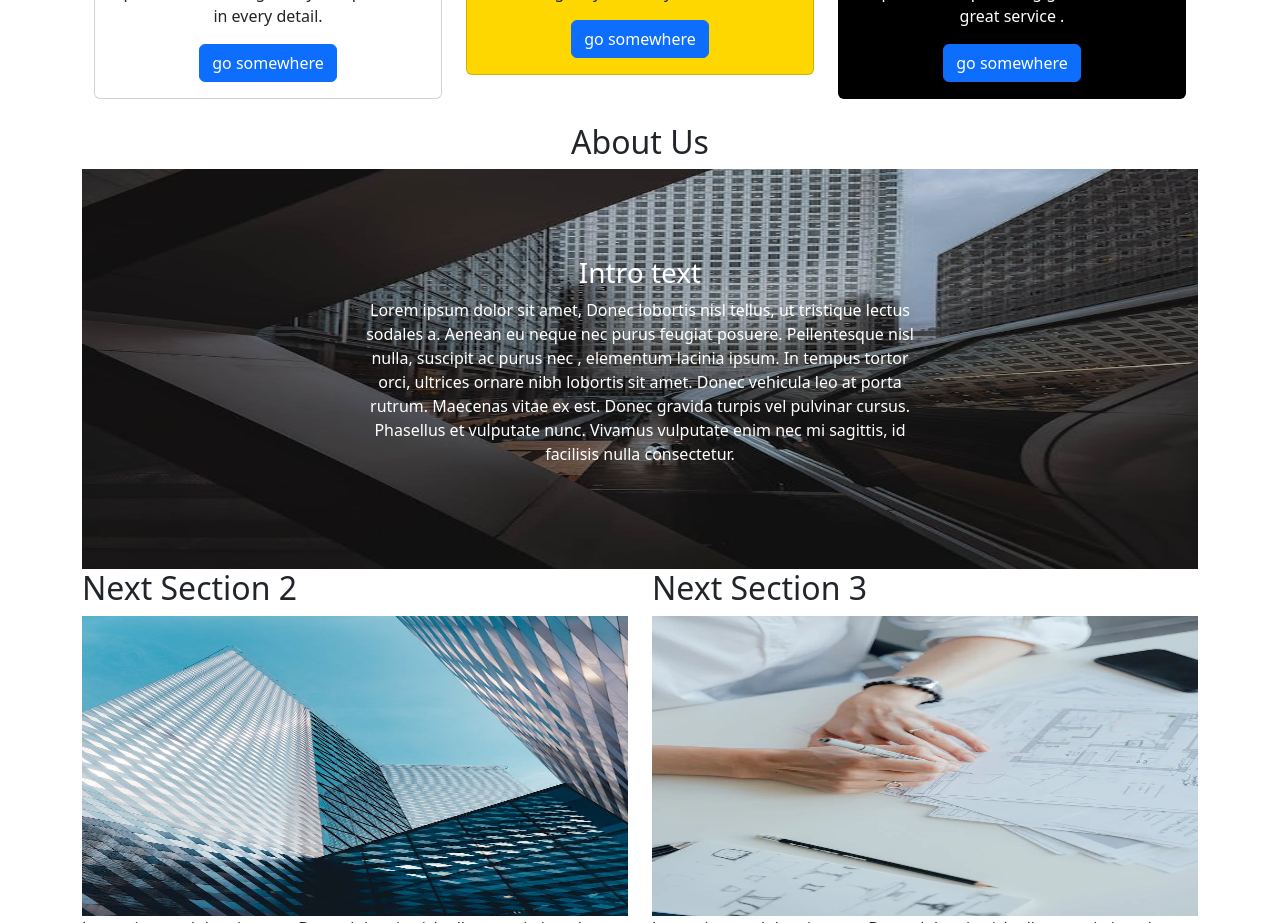
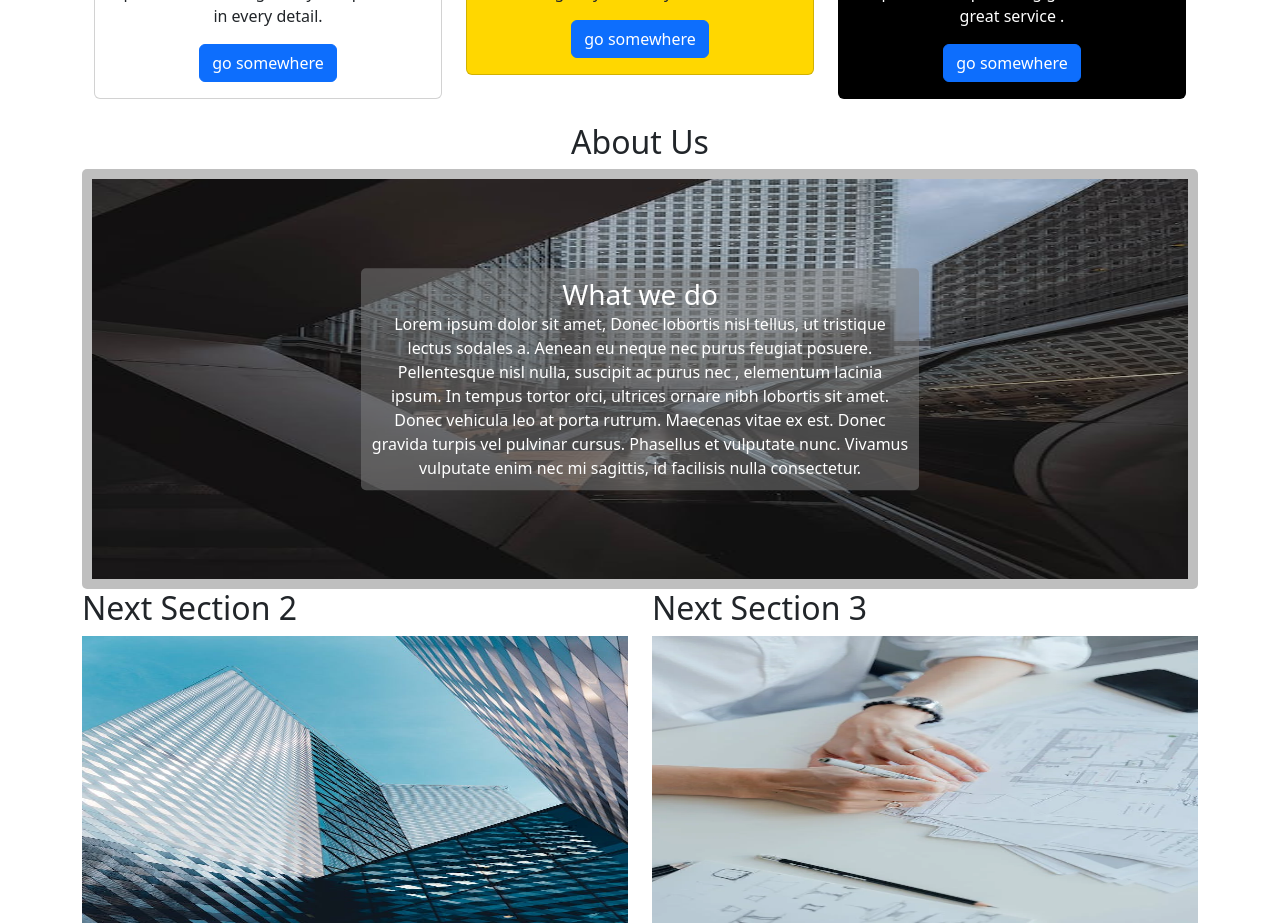
Before and after one commit to dkzanz1/The-Aldgate-Project-main, a React (Create React App) app: page / in a window 1280 px wide. Shown: the part 1280-2203 px from the top of the page. Built offline with nearby package versions, Linux system fonts and the light colour scheme.

Commit message:
added text background

```diff
--- a/src/App.js
+++ b/src/App.js
@@ -1,6 +1,6 @@
 
 import React from "react";
-import {Container, Row, Col, Image} from 'react-bootstrap';
+import { Container, Row, Col } from 'react-bootstrap';
 import NavBar from './components/Navbar';
 import TextMaker from './components/lorem-ipsum';
 import Footer from './components/Footer';
@@ -8,7 +8,7 @@ import HeroSection from './components/HeroSection';
 import CreateCard from "./components/card";
 import Section from './components/Section';
 import MakeContact from './components/makeContact';
-
+import AboutUs from './components/Aboutussection';
 
 function App() {
   return (
@@ -26,24 +26,7 @@ function App() {
 
 
 
-            <Row >
-              <Col>
-                <h2 className="text-center">About Us</h2>
-                <div className=" position-relative text-center">
-                    <Image src="../images/building-in-london.jpeg"
-                    className="column"
-                    alt=""
-                    height="400px"
-                    width="100%"
-                    />
-                    <div className="position-absolute top-50 start-50 translate-middle" style = {{ color: 'white' }} >
-                      <h3>Intro text</h3>
-                      <TextMaker />
-                    </div>
-                </div>
-              </Col>
-            </Row>
-
+            <AboutUs />
             <Row>
               <Col md={6}>
                 <h2>Next Section 2</h2>
--- /dev/null
+++ b/src/components/Aboutussection.js
@@ -0,0 +1,32 @@
+import React from "react";
+import { Row,Col,Image } from 'react-bootstrap';
+import TextMaker from '../components/lorem-ipsum';
+import '../styles/About.css';
+
+
+function AboutUs() {
+    return<>
+
+          <Row >
+              <Col>
+                <h2 className="text-center">About Us</h2>
+                <div className=" position-relative text-center text-background">
+                    <Image src="../images/building-in-london.jpeg"
+                    className="column"
+                    alt=""
+                    height="400px"
+                    width="100%"
+                    />
+                    <div className="position-absolute top-50 start-50 translate-middle" style = {{ color: 'white' }} >
+                      <div className="text-background">
+                        <h3>What we do</h3>
+                        <TextMaker />
+                      </div>
+                    </div>
+                </div>
+              </Col>
+            </Row>
+            </>
+        }
+
+export default AboutUs;
--- /dev/null
+++ b/src/styles/About.css
@@ -0,0 +1,10 @@
+.text-background {
+    background-color: rgba(128, 128, 128, 0.5); /* Grey background with 50% opacity */
+    padding: 10px; /* Adjust padding as needed */
+    border-radius: 5px; /* Add border radius for rounded corners */
+  }
+
+  .text-background h3,
+  .text-background p {
+    margin: 0; /* Remove default margin */
+  }
```
